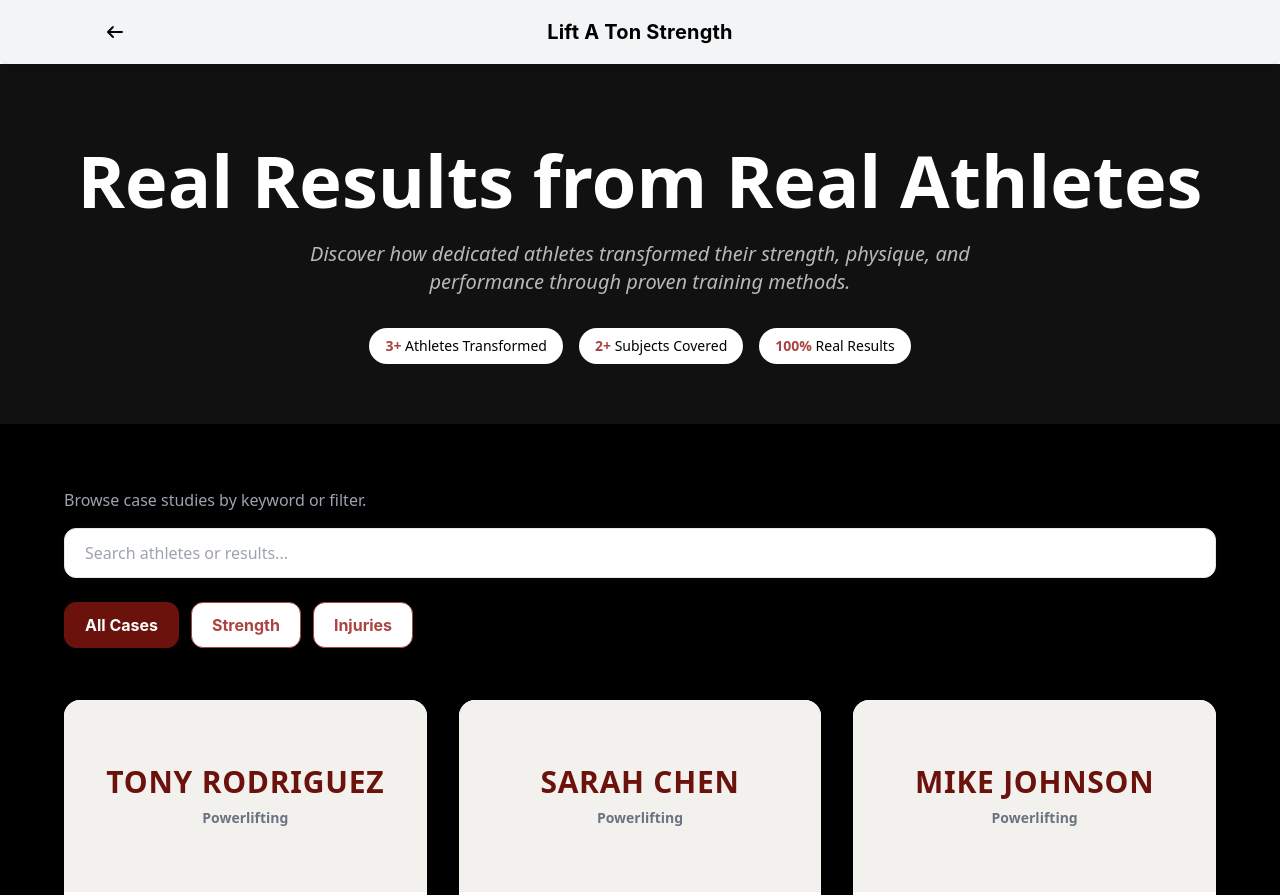
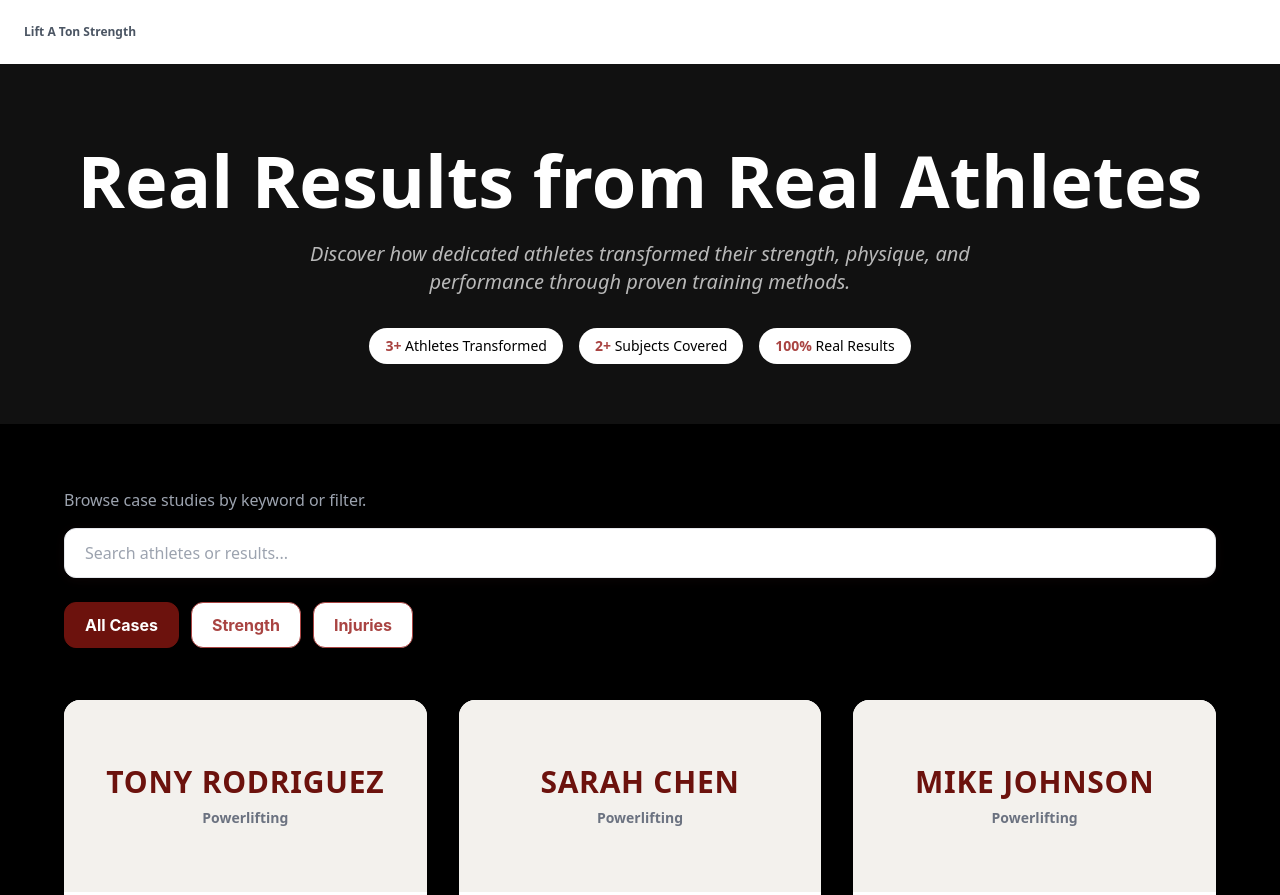
Before and after one commit to SierraDiller/TonyHinson, a plain HTML site: page TonyCaseLocal.html in a window 1280 px wide. Shown: the top 895 px of the page. Drawn offline with nearby package versions, Linux system fonts and the light colour scheme.

Commit message:
Update TonyCaseLocal.html

```diff
--- a/TonyCaseLocal.html
+++ b/TonyCaseLocal.html
@@ -117,26 +117,11 @@
         }
     </style>
 </head>
-
-<body class="font-sans bg-white text-black" style="background: #fff !important;">
-    <!-- Header/Navbar -->
-    <header class="sticky top-0 z-50 shadow-md rounded-b-xl" style="background-color: #F3F4F6;">
-        <div class="max-w-6xl mx-auto flex items-center gap-4 px-4 sm:px-8 py-3">
-            <!-- Back Button -->
-            <a href="https://tony-hinson.vercel.app/"
-                class="flex items-center justify-center w-10 h-10 rounded-full bg-gray-100 hover:bg-gray-200 focus:outline-none focus:ring-2 focus:ring-[#6C120D] transition"
-                aria-label="Back to Lift A Ton Strength">
-                <svg xmlns="http://www.w3.org/2000/svg" class="h-5 w-5 text-[#6C120D]" viewBox="0 0 20 20" fill="currentColor">
-                    <path fill-rule="evenodd" d="M7.707 4.293a1 1 0 010 1.414L4.414 9H16a1 1 0 110 2H4.414l3.293 3.293a1 1 0 11-1.414 1.414l-5-5a1 1 0 010-1.414l5-5a1 1 0 111.414 1.414z" clip-rule="evenodd" />
-                </svg>
-            </a>
-            <!-- Title -->
-            <h1 class="flex-1 text-center text-lg sm:text-xl font-bold tracking-wide text-[#6C120D]" style="font-family: 'Inter', 'Segoe UI', 'Arial', sans-serif; letter-spacing:0.01em;">
-                Lift A Ton Strength
-            </h1>
-            <!-- Spacer for alignment -->
-            <span class="w-10"></span>
-        </div>
+<body class="font-sans bg-white text-gray-900">
+    <header class="sticky top-0 z-50 bg-white flex justify-between items-center px-6 py-6 relative">
+        <a href="https://tony-hinson.vercel.app/" class="font-bold text-gray-600 text-xs whitespace-nowrap truncate" style="max-width: 60vw;">
+            Lift A Ton Strength
+        </a>
     </header>
 
     <!-- Hero Section (DO NOT CHANGE) -->
@@ -177,9 +162,6 @@
             </p>
         </div>
     </section>
-
-
-
 
     <!-- Search and Filter Section -->
     <section class="bg-black py-2 px-4 sm:px-6">
```
